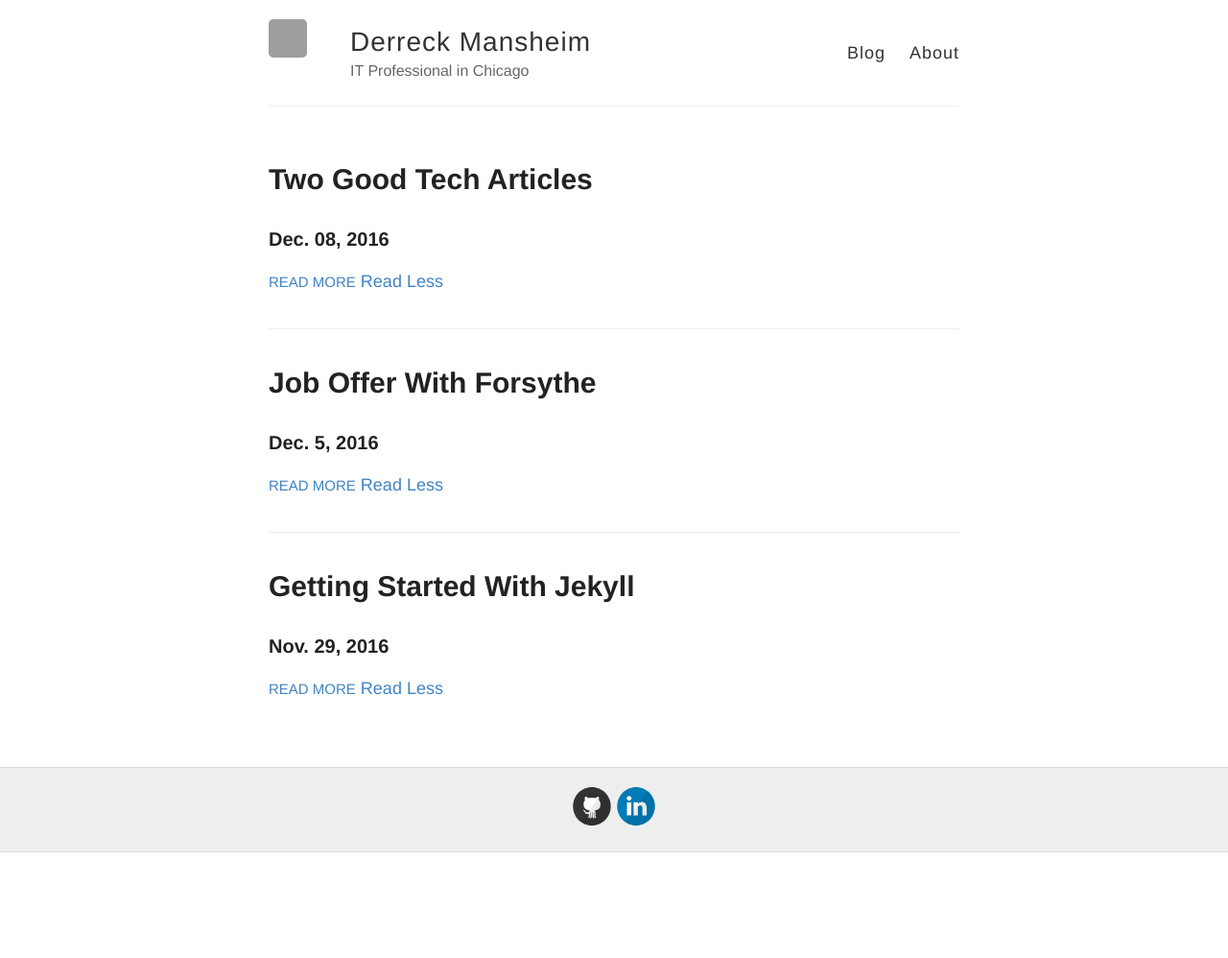
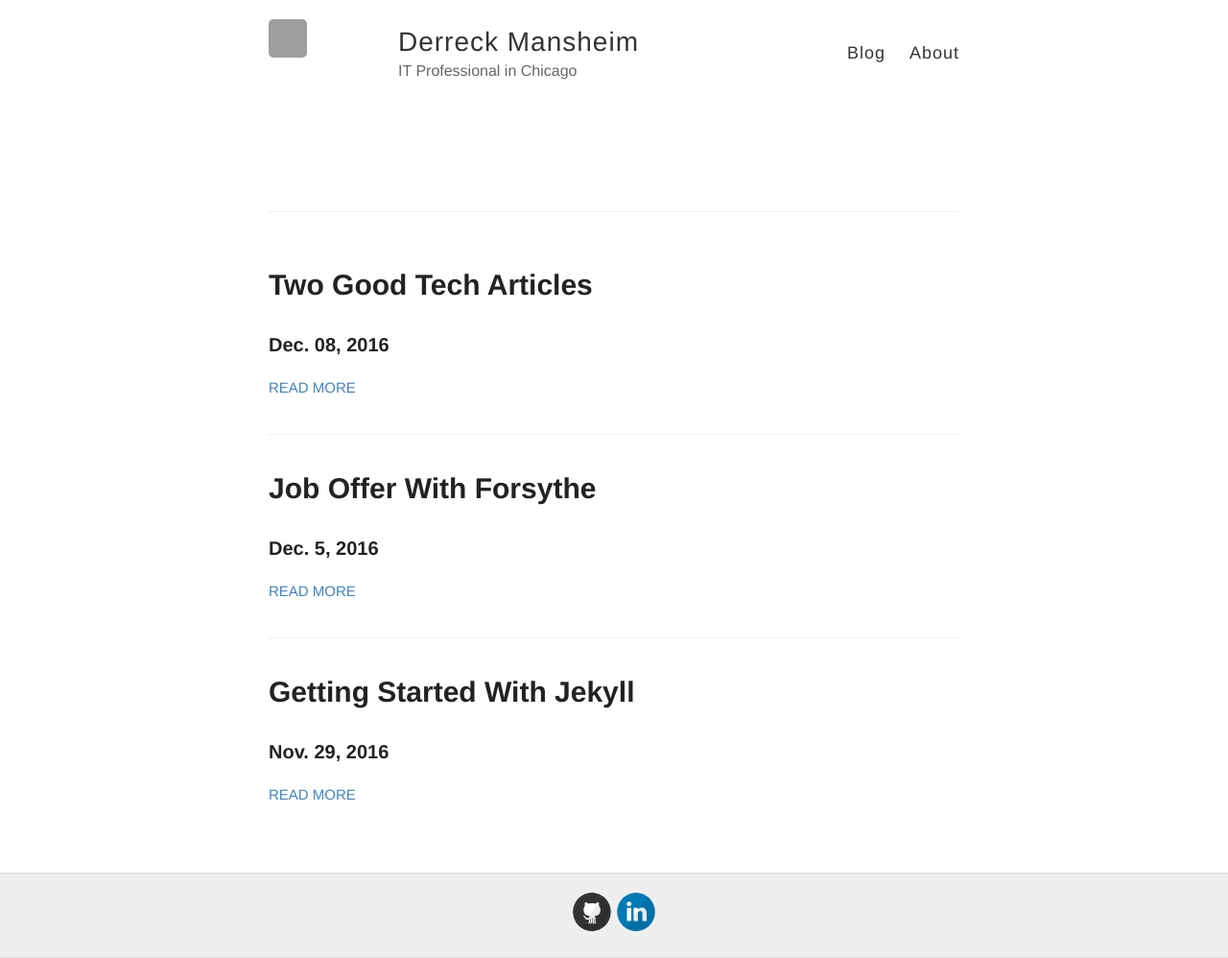
Before and after one commit to DerreckM/DerreckM.github.io, a Jekyll site: the page built from index.html, in a window 1280 px wide. Shown: the whole page at 96% size. Built offline with Jekyll 4.4.1, drawn with Linux system fonts in a browser that asks for light colours; before the commit the page ends 900 px from its top, so only the background shows below that; grey boxes are pictures that could not be loaded.

Commit message:
modified style.scss avatar size and added read-less class

```diff
--- a/index.html
+++ b/index.html
@@ -13,7 +13,6 @@
       </div>
 
       <a href="{{ site.baseurl }}{{ post.url }}" class="read-more">Read More</a>
-      <a href="{{ site.baseurl }}{{ post.url }}" class="read-less">Read Less</a>
     </article>
     </article>
   {% endfor %}
--- a/style.scss
+++ b/style.scss
@@ -165,8 +165,8 @@
 
 .site-avatar {
   float: left;
-  width: 70px;
-  height: 70px;
+  width: 120px;
+  height: 180px;
   margin-right: 15px;
 
   @include mobile {
@@ -257,7 +257,7 @@
     border-left: 2px solid $gray;
     padding: 0.1em 1em;
     color: $gray;
-    font-size: 22px;
+    font-size: 12px;
     font-style: italic;
   }
 
@@ -266,6 +266,11 @@
   }
 
   .read-more {
+    text-transform: uppercase;
+    font-size: 15px;
+  }
+
+  .read-less {
     text-transform: uppercase;
     font-size: 15px;
   }
```
